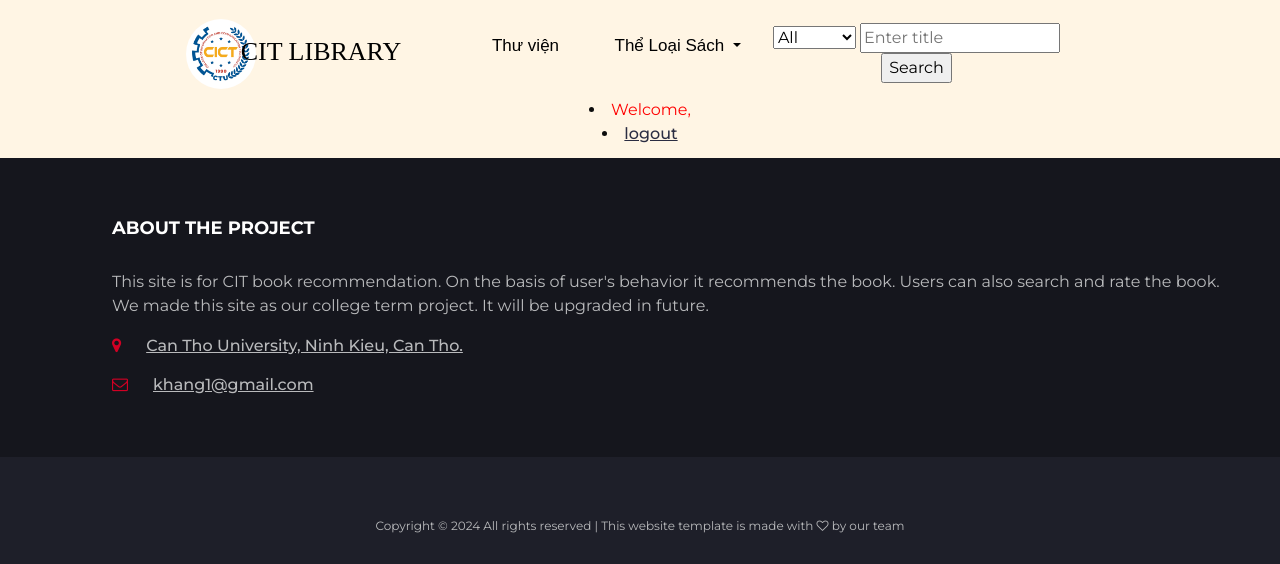
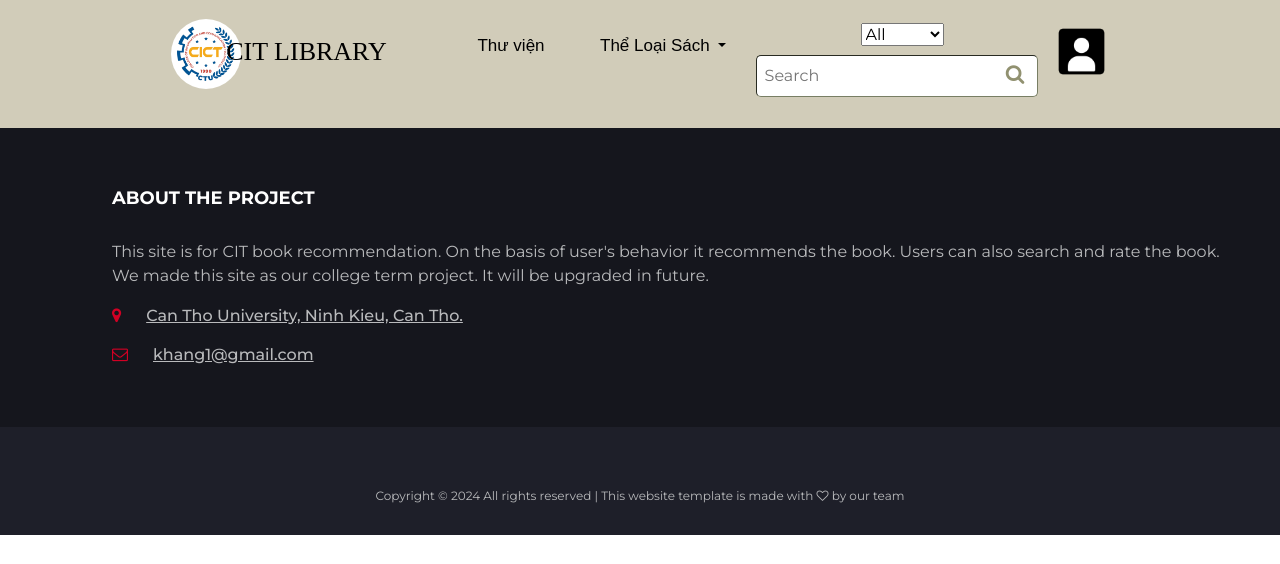
Before and after one commit to ThuanTheSecond/cit_book-web, a Django app: page / in a window 1280 px wide. Shown: the part 35-599 px from the top of the page. Run offline with Django 5.2, Linux system fonts and the light colour scheme; some libraries are stand-ins or nearby versions.

Commit message:
Chỉnh sửa header

```diff
--- a/book_cit_web/static/Css/style.css
+++ b/book_cit_web/static/Css/style.css
@@ -447,7 +447,7 @@ textarea.input {
 #navbar {
   padding-top: 8px;
   padding-bottom: 12px;
-  background-color: #FFF5E4;
+  background-color: #d1ccb9;
 }
 
 .navbar-logo {
@@ -472,9 +472,20 @@ textarea.input {
   position: relative;
 }
 
-.navbar-search form .input-select {
-  margin-right: -4px;
-  border-radius: 40px 0px 0px 40px;
+.navbar-search form .search-bar {
+  padding: 8px 8px;
+  padding-right: 80px;
+  text-align: left;
+  background-color: #fff;
+  transition: transform 250ms ease-in-out;
+  color: #000000;
+  border-radius: 5px;
+  border-width: 1px;
+  border-color: rgb(120, 126, 100);
+
+  &:focus {
+    outline: 0;
+  }
 }
 
 .navbar-search form .input {
@@ -483,13 +494,13 @@ textarea.input {
 }
 
 .navbar-search form .search-btn {
-  height: 40px;
-  width: 100px;
-  background: #D10024;
-  color: #000000;
-  font-weight: 700;
+  padding: 12px 24px;
+  margin-left: -60px;
+  background-color: transparent;
+  transition: transform 250ms ease-in-out;
+  font-size: 20px;
+  color: #919170;
   border: none;
-  border-radius: 0px 40px 40px 0px;
 }
 
 /*----------------------------*\
--- a/book_cit_web/templates/navbar.html
+++ b/book_cit_web/templates/navbar.html
@@ -45,20 +45,29 @@
                     <div class="navbar-search">
                         <form action="{% url 'search_slug' %}", method='GET'>
                         {{ formSearch.search_type}}
-                        {% render_field formSearch.query class='search-bar' hx-post="/search_post/" hx-trigger="keyup changed delay:500ms" hx-target='#ssuggest' placeholder="Enter title"%}
-                        <input type="submit" value="Search">
+                        {% render_field formSearch.query class='search-bar' hx-post="/search_post/" hx-trigger="keyup changed delay:500ms" hx-target='#ssuggest' placeholder="Search"%}
+                        <button class="search-btn"><i class="fa fa-search"></i></button>
                         </form>
+                    </div>
+                    <div>
+                        <ul id="ssuggest">
+
+                        </ul>
                     </div>
                 </div>
                 {% comment %} danh sach goi y dua theo tu khoa {% endcomment %}
-                <div>
-                    <ul id="ssuggest">
 
-                    </ul>
+
+
+                <div class="col-md-auto">
+                    <div class="navbar-logo">
+                        <a href="/" class="logo">
+                            <img  style="height: 55px; width:55px; margin-top: 16px; margin-left: -50px"  src="/static/img/imgUser/user-square.png" alt="user-image"></a>
+                    </div>
                 </div>
                 <div>
-                    <li><font color="red";>Welcome,{{request.}}</font></li>
-                    <li><a href="{% url 'logout'%}">logout</a></li>
+                    {% comment %} <li><font color="red";>Welcome,{{request.}}</font></li> {% endcomment %}
+                    {% comment %} <li><a href="{% url 'logout'%}">logout</a></li>   {% endcomment %}
                 </div>
             </div>
     </div>
```
Also changed, not shown: book_cit_web/static/img/imgUser/user-square.png (added), book_cit_web/static/img/imgUser/user.png (added), 2 other files.
